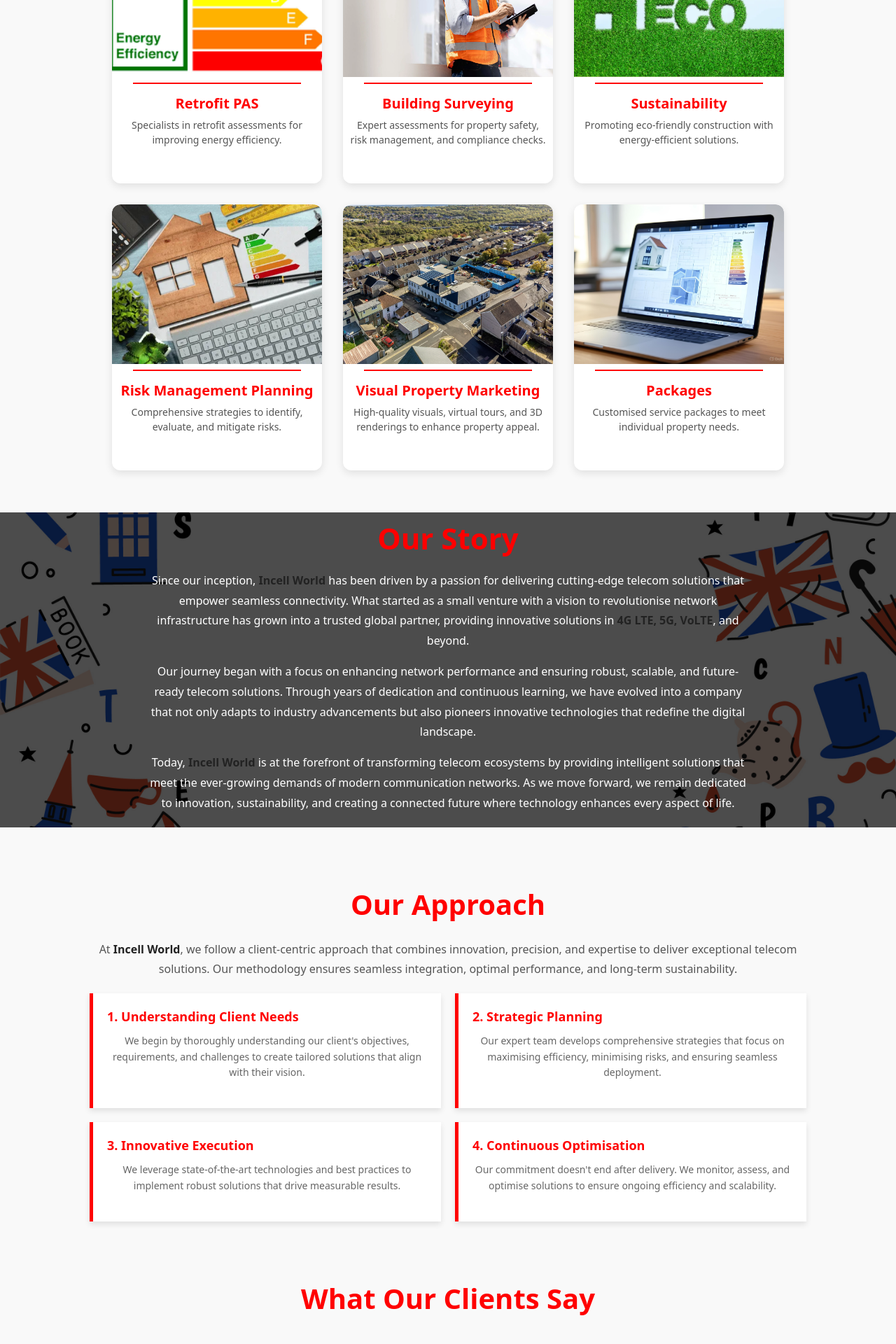
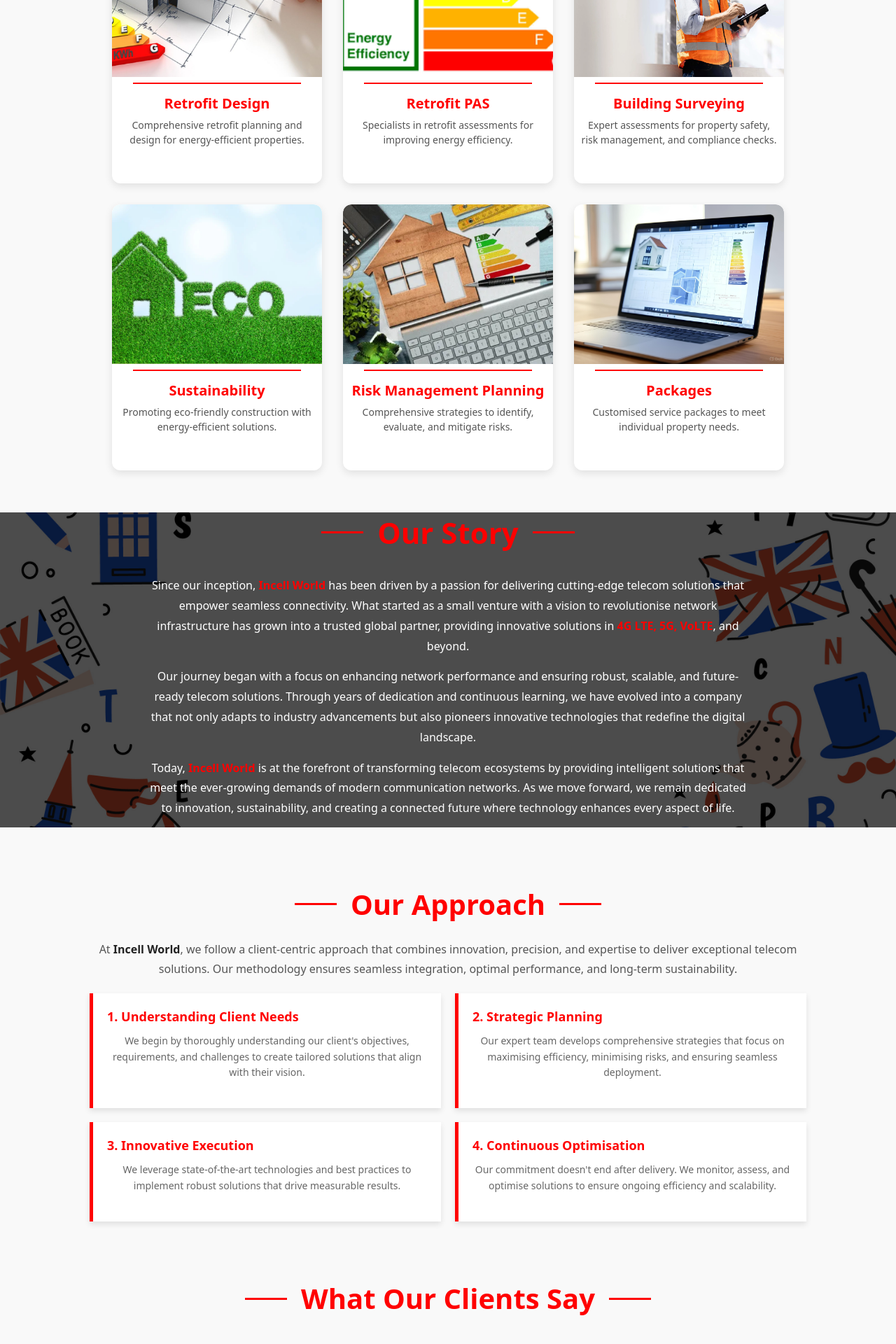
Before and after one commit to RitikRK96/Incell-World-Design, a React (Vite) app: page / in a window 1280 px wide. Shown: the part 2240-4160 px from the top of the page at 70% size. Built offline with nearby package versions, Linux system fonts and the light colour scheme.

Commit message:
Commit Update retrofit Design

```diff
--- a/src/App.jsx
+++ b/src/App.jsx
@@ -51,7 +51,7 @@ const App = () => {
           {/* Service Pages Routes */}
           <Route path="/services/building-surveying" element={<BuildingSurveying />} />
           <Route path="/services/sustainability" element={<Sustainability />} />
-          <Route path="/services/RetrofitDesign" element={<RetrofitDesign />} />
+          <Route path="/services/Retrofit-Design" element={<RetrofitDesign />} />
           <Route path="/services/risk-management-planning" element={<RiskManagementPlanning />} />
           <Route path="/services/retrofit" element={<RetrofitPas />} />
           <Route path="/services/packages" element={<Packages />} />
--- a/src/Components/Approach/Approach.css
+++ b/src/Components/Approach/Approach.css
@@ -20,7 +20,46 @@
     font-weight: 700;
     margin-bottom: 20px;
     color: var(--primary-color);
+    position: relative;
+    display: flex;
+    align-items: center;
+    justify-content: center;
+    gap: 20px; /* Space between text and lines */
 }
+
+/* Decorative Lines */
+.approach-content h2::before,
+.approach-content h2::after {
+    content: "";
+    display: inline-block;
+    width: 60px; /* Length of the lines */
+    height: 3px; /* Thickness of the lines */
+    background-color: var(--primary-color);
+}
+
+/* Responsive Adjustments */
+@media (max-width: 768px) {
+    .approach-content h2 {
+        font-size: 32px;
+        gap: 15px;
+    }
+    .approach-content h2::before,
+    .approach-content h2::after {
+        width: 50px;
+    }
+}
+
+@media (max-width: 480px) {
+    .approach-content h2 {
+        font-size: 28px;
+        gap: 10px;
+    }
+    .approach-content h2::before,
+    .approach-content h2::after {
+        width: 40px;
+    }
+}
+
 
 /* Paragraph */
 .approach-content p {
--- a/src/Components/Banner/Banner.css
+++ b/src/Components/Banner/Banner.css
@@ -39,9 +39,50 @@
   .our-story-title {
     font-size: 42px;
     font-weight: 700;
-    margin-bottom: 15px;
+    margin-bottom: 20px;
     color: var(--primary-color);
-  }
+    position: relative;
+    text-align: center;
+    padding-bottom: 10px;
+    display: flex;
+    align-items: center;
+    justify-content: center;
+    gap: 20px;
+}
+
+/* Decorative Lines */
+.our-story-title::before,
+.our-story-title::after {
+    content: "";
+    display: inline-block;
+    width: 60px; /* Adjust width for longer/shorter lines */
+    height: 3px;
+    background-color: var(--primary-color);
+}
+
+/* Responsive Adjustments */
+@media (max-width: 768px) {
+    .our-story-title {
+        font-size: 32px;
+        gap: 15px;
+    }
+    .our-story-title::before,
+    .our-story-title::after {
+        width: 50px;
+    }
+}
+
+@media (max-width: 480px) {
+    .our-story-title {
+        font-size: 28px;
+        gap: 10px;
+    }
+    .our-story-title::before,
+    .our-story-title::after {
+        width: 40px;
+    }
+}
+
 
   /* Paragraphs */
   .our-story-text {
--- a/src/Components/Banner/Banner.jsx
+++ b/src/Components/Banner/Banner.jsx
@@ -10,11 +10,11 @@ const Banner = () => {
       <div className="our-story-banner-content">
         <h1 className="our-story-title">Our Story</h1>
         <p className="our-story-text">
-          Since our inception, <strong>Incell World</strong> has been driven by a
+          Since our inception, <strong style={{color: "var(--primary-color)"}}>Incell World</strong> has been driven by a
           passion for delivering cutting-edge telecom solutions that empower
           seamless connectivity. What started as a small venture with a vision
           to revolutionise network infrastructure has grown into a trusted
-          global partner, providing innovative solutions in <strong>4G LTE, 5G,
+          global partner, providing innovative solutions in <strong style={{color: "var(--primary-color)"}}>4G LTE, 5G,
           VoLTE</strong>, and beyond.
         </p>
         <p className="our-story-text">
@@ -25,7 +25,7 @@ const Banner = () => {
           pioneers innovative technologies that redefine the digital landscape.
         </p>
         <p className="our-story-text">
-          Today, <strong>Incell World</strong> is at the forefront of transforming
+          Today, <strong style={{color: "var(--primary-color)"}}>Incell World</strong> is at the forefront of transforming
           telecom ecosystems by providing intelligent solutions that meet the
           ever-growing demands of modern communication networks. As we move
           forward, we remain dedicated to innovation, sustainability, and
--- a/src/Components/Cards/CardWrapper.jsx
+++ b/src/Components/Cards/CardWrapper.jsx
@@ -7,17 +7,48 @@ import Card1Image from '../../assets/Services/EPC.png';
 import Card2Image from '../../assets/Services/DEC.webp';
 import Card3Image from '../../assets/Services/eco4.webp';
 import Card4Image from '../../assets/Services/EPC2.webp';
-import Card5Image from '../../assets/b2.png';
+import Card5Image from '../../assets/retrofit-design2.jpg';
 import Card6Image from '../../assets/banner1Grok.jpg';
 
 const cardData = [
-  { image: Card1Image, title: "Retrofit PAS", description: "Specialists in retrofit assessments for improving energy efficiency.", link: "/services/retrofit" },
-  { image: Card2Image, title: "Building Surveying", description: "Expert assessments for property safety, risk management, and compliance checks.", link: "/services/building-surveying" },
-  { image: Card3Image, title: "Sustainability", description: "Promoting eco-friendly construction with energy-efficient solutions.", link: "/services/sustainability" },
-  { image: Card4Image, title: "Risk Management Planning", description: "Comprehensive strategies to identify, evaluate, and mitigate risks.", link: "/services/risk-management-planning" },
-  { image: Card5Image, title: "Visual Property Marketing", description: "High-quality visuals, virtual tours, and 3D renderings to enhance property appeal.", link: "/services/marketing" },
-  { image: Card6Image, title: "Packages", description: "Customised service packages to meet individual property needs.", link: "/services/packages" },
+  {
+    image: Card5Image,
+    title: "Retrofit Design",
+    description: "Comprehensive retrofit planning and design for energy-efficient properties.",
+    link: "/services/RetrofitDesign"
+  },
+  {
+    image: Card1Image,
+    title: "Retrofit PAS",
+    description: "Specialists in retrofit assessments for improving energy efficiency.",
+    link: "/services/retrofit"
+  },
+  {
+    image: Card2Image,
+    title: "Building Surveying",
+    description: "Expert assessments for property safety, risk management, and compliance checks.",
+    link: "/services/building-surveying"
+  },
+  {
+    image: Card3Image,
+    title: "Sustainability",
+    description: "Promoting eco-friendly construction with energy-efficient solutions.",
+    link: "/services/sustainability"
+  },
+  {
+    image: Card4Image,
+    title: "Risk Management Planning",
+    description: "Comprehensive strategies to identify, evaluate, and mitigate risks.",
+    link: "/services/risk-management-planning"
+  },
+  {
+    image: Card6Image,
+    title: "Packages",
+    description: "Customised service packages to meet individual property needs.",
+    link: "/services/packages"
+  },
 ];
+
 
 const CardWrapper = () => {
   return (
--- a/src/Components/Navbar/Navbar.jsx
+++ b/src/Components/Navbar/Navbar.jsx
@@ -6,19 +6,17 @@ import logo from "../../assets/incell-logo.png";
 
 const Navbar = () => {
   const [isOpen, setIsOpen] = useState(false);
-  const [loading, setLoading] = useState(false); // 👈 Loading State
+  const [loading, setLoading] = useState(false);
   const location = useLocation();
 
-  // Effect to handle page transitions
   useEffect(() => {
     setLoading(true);
-    const timeout = setTimeout(() => setLoading(false), 500); // Delay 1s
-    return () => clearTimeout(timeout); // Clean up timeout
+    const timeout = setTimeout(() => setLoading(false), 500);
+    return () => clearTimeout(timeout);
   }, [location.pathname]);
 
   return (
     <>
-      {/* Spinner Loading Animation */}
       {loading && (
         <div className="loading-overlay">
           <div className="spinner"></div>
@@ -92,8 +90,8 @@ const ServicesDropdown = ({ location, isMobile, onClick }) => {
 
       {/* Dropdown Menu */}
       <ul className={`dropdown-menu ${dropdownOpen ? "open" : ""}`} style={{ display: dropdownOpen ? "block" : "none" }}>
+        <DropdownItem to="/services/Retrofit-Design" text="Retrofit Design" onClick={onClick} />
         <DropdownItem to="/services/retrofit" text="Retrofit PAS" onClick={onClick} />
-        <DropdownItem to="/services/RetrofitDesign" text="Retrofit Design" onClick={onClick} />
         <DropdownItem to="/services/building-surveying" text="Building Surveying" onClick={onClick} />
         <DropdownItem to="/services/sustainability" text="Sustainability" onClick={onClick} />
         <DropdownItem to="/services/risk-management-planning" text="Risk Management Planning" onClick={onClick} />
--- a/src/Components/Testimonials/TestimonialSlider.css
+++ b/src/Components/Testimonials/TestimonialSlider.css
@@ -13,7 +13,45 @@
   color: var(--primary-color, #007bff);
   margin-bottom: 40px;
   font-weight: 700;
+  text-align: center;
+  position: relative;
+  display: flex;
+  align-items: center;
+  justify-content: center;
+  gap: 20px;
 }
+
+.testimonial-container h2::before,
+.testimonial-container h2::after {
+  content: "";
+  display: inline-block;
+  width: 60px;
+  height: 3px;
+  background-color: var(--primary-color, #007bff);
+}
+
+@media (max-width: 768px) {
+  .testimonial-container h2 {
+      font-size: 32px;
+      gap: 15px;
+  }
+  .testimonial-container h2::before,
+  .testimonial-container h2::after {
+      width: 60px;
+  }
+}
+
+@media (max-width: 480px) {
+  .testimonial-container h2 {
+      font-size: 28px;
+      gap: 10px;
+  }
+  .testimonial-container h2::before,
+  .testimonial-container h2::after {
+      width: 40px;
+  }
+}
+
 
 /* ✅ Custom Swiper Wrapper */
 .custom-swiper {
```
Also changed, not shown: src/assets/retrofit-design2.jpg (added).
